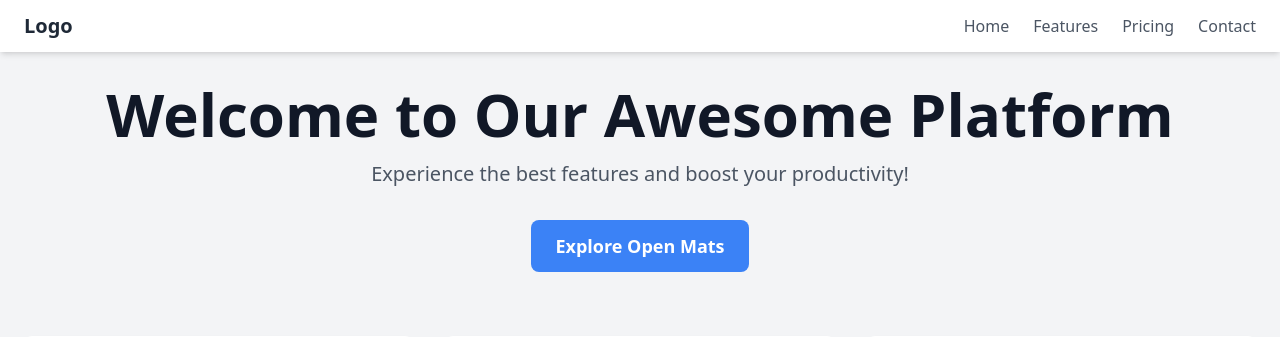
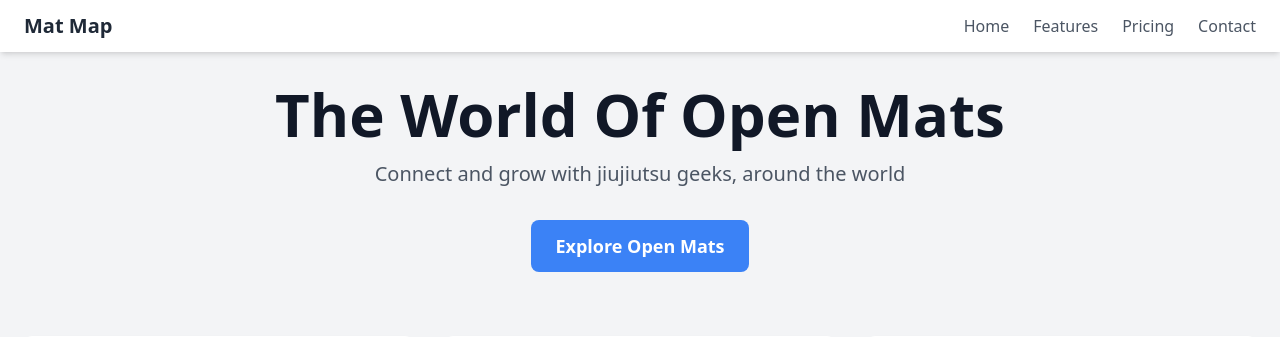
Before and after one commit to nimblegeek/flaskapp2, a Flask app: page / in a window 1280 px wide. Shown: the top 337 px of the page. Run offline with Flask 3, Linux system fonts and the light colour scheme; some libraries are stand-ins or nearby versions.

Commit message:
description

```diff
--- a/templates/index.html
+++ b/templates/index.html
@@ -11,7 +11,7 @@
     <header class="bg-white shadow-md">
         <nav class="container mx-auto px-6 py-3">
             <div class="flex justify-between items-center">
-                <div class="text-xl font-bold text-gray-800">Logo</div>
+                <div class="text-xl font-bold text-gray-800">Mat Map</div>
                 <div class="hidden md:flex space-x-6">
                     <a href="#" class="text-gray-600 hover:text-gray-900">Home</a>
                     <a href="#" class="text-gray-600 hover:text-gray-900">Features</a>
@@ -35,8 +35,8 @@
 
     <main class="container mx-auto px-6 py-8">
         <section class="text-center">
-            <h1 class="text-4xl md:text-6xl font-bold text-gray-900 mb-4">Welcome to Our Awesome Platform</h1>
-            <p class="text-xl text-gray-600 mb-8">Experience the best features and boost your productivity!</p>
+            <h1 class="text-4xl md:text-6xl font-bold text-gray-900 mb-4">The World Of Open Mats</h1>
+            <p class="text-xl text-gray-600 mb-8">Connect and grow with jiujiutsu geeks, around the world</p>
             <a href="{{ url_for('explore_open_mats') }}" class="bg-blue-500 hover:bg-blue-600 text-white font-bold py-3 px-6 rounded-lg text-lg transition duration-300 ease-in-out transform hover:scale-105 inline-block">
                 Explore Open Mats
             </a>
```
